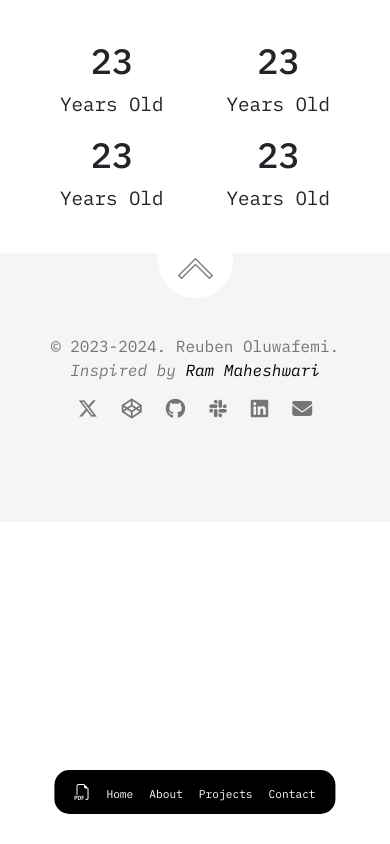
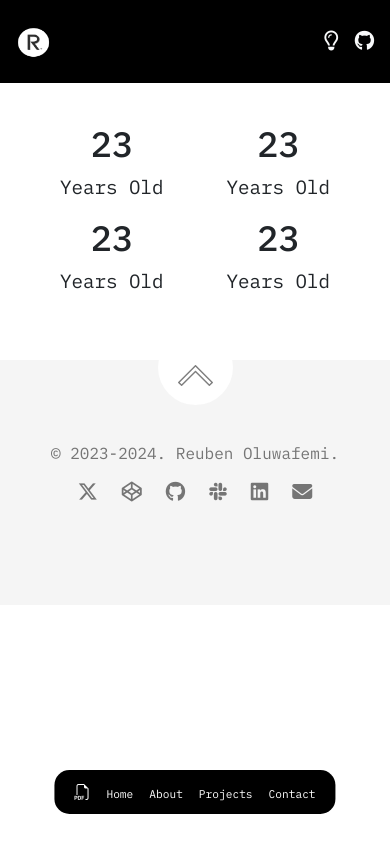
Before and after one commit to Rubylenshy/portfolio, a Vue app: page /about in a window 390 px wide. Built offline with nearby package versions, Linux system fonts and the light colour scheme; a web font is replaced by a local one.

Commit message:
update margin and navbar

```diff
--- a/src/components/footer.vue
+++ b/src/components/footer.vue
@@ -1,5 +1,5 @@
 <template>
-    <footer class="footer">
+    <footer class="footer mt-5">
         <div class="max-screen-size">
             <div class="main-container d-flex flex-column flex-md-row align-items-center justify-content-between gap-3">
                 <div class="scroll-to-top d-flex d-md-none "><img src="../assets/svg/up-arrow.svg" alt="" @click="() => scrollToTop()"></div>
@@ -7,7 +7,7 @@
                 <!-- If you give me some credit or shoutout here by linking to my website, then it will be a big thing for me and will help me a lot :) -->
                 <div class="text-center text-md-left">
                     &copy; 2023-2024. Reuben Oluwafemi.
-                    <cite><br> Inspired by <a rel="noreferrer" target="_blank" href="https://rammaheshwari.com">Ram Maheshwari</a></cite>
+                    <!-- <cite><br> Inspired by <a rel="noreferrer" target="_blank" href="https://rammaheshwari.com">Ram Maheshwari</a></cite> -->
                 </div>
                 <ul class="footer-links d-flex gap-4 justify-content-center">
                     <li v-for="link in socialLinks" :key="link">
--- a/src/components/navbar.vue
+++ b/src/components/navbar.vue
@@ -24,6 +24,14 @@
             </ul>
         </div>
     </nav>
+
+    <div class="d-flex d-md-none justify-content-between px-3 py-4 bg-black">
+        <a href="#"><img src="../assets/images/logo1.png" alt="Reuben Oluwafemi" style="width: 35px; height: 35px;"/></a>
+        <div class="d-flex align-items-center gap-3">
+            <a href="#"><i class="fa-regular fa-lightbulb fs-5 text-light"></i></a>
+            <a href="https://github.com/Rubylenshy"><i class="fa-brands fa-github fs-5 text-light"></i></a>
+        </div>
+    </div>
 </template>
 
 <script>
--- a/src/pages/home.vue
+++ b/src/pages/home.vue
@@ -92,13 +92,6 @@
 
         <div class="home-page">
             <section class="home-hero h-100vh">
-                <div class="d-flex d-md-none justify-content-between py-2 px-3 pt-4">
-                    <a href="#"><img src="../assets/images/logo1.png" alt="Reuben Oluwafemi" style="width: 35px; height: 35px;"/></a>
-                    <div class="d-flex align-items-center gap-3">
-                        <a href="#"><i class="fa-regular fa-lightbulb fs-5 text-light"></i></a>
-                        <a href="https://github.com/Rubylenshy"><i class="fa-brands fa-github fs-5 text-light"></i></a>
-                    </div>
-                </div>
                 <div ref="heroContent" class="home-hero-content position-relative">
                     <div class="max-screen-size">
                         <div id="hero-header" class="home-hero-header home-header text-center fw-black" v-html="headerName"></div>
```
